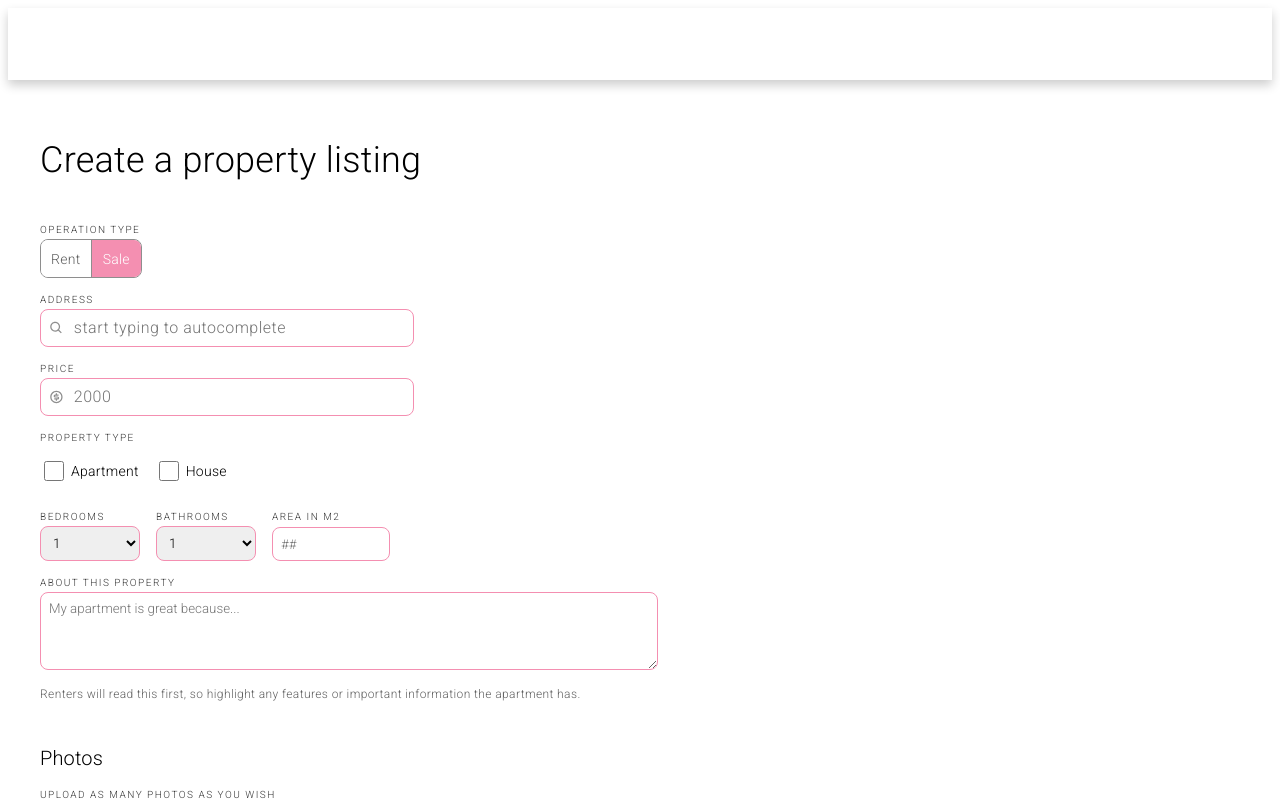
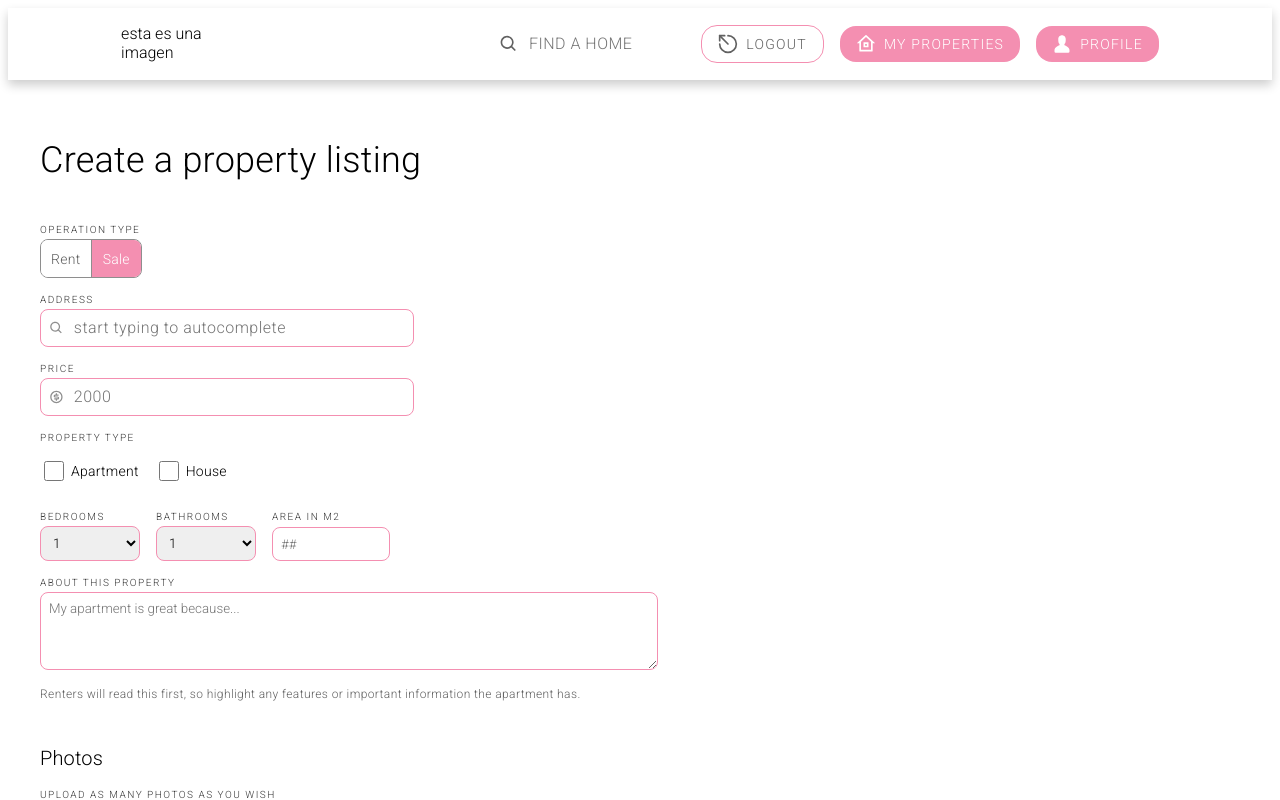
Before and after one commit to NunezGabriel/get-that-home-frontend, a React (Vite) app in the folder get-that-home/: page /form-sale in a window 1280 px wide. Shown: the top 800 px of the page. Built offline with nearby package versions, Linux system fonts and the light colour scheme.

Commit message:
chore: seeker nav + no logged nav + lanlord nav

```diff
--- a/get-that-home/src/components/button.jsx
+++ b/get-that-home/src/components/button.jsx
@@ -22,3 +22,37 @@ export const MainButton = styled.div`
     font-size: 18px;
     color: white;
 `
+export const JoinButton = styled.div`
+    display: flex;
+    padding: 8px 16px;
+    align-items: center;
+    gap: 8px;
+    border-radius: 16px;
+    border: 1px solid #F48FB1;
+    height: 20px;
+    color: #616161;
+    text-align: center;
+    font-size: 14px;
+    font-style: normal;
+    font-weight: 500;
+    line-height: 24px;
+    letter-spacing: 1.25px;
+    text-transform: uppercase;
+`
+export const LoginButton = styled.div`
+    display: flex;
+    padding: 8px 16px;
+    align-items: center;
+    gap: 8px;
+    border-radius: 16px;
+    height: 20px;
+    color: white;
+    text-align: center;
+    font-size: 14px;
+    font-style: normal;
+    font-weight: 500;
+    line-height: 24px;
+    letter-spacing: 1.25px;
+    text-transform: uppercase;
+    background-color: #F48FB1;
+`
--- /dev/null
+++ b/get-that-home/src/components/navBar/lanlordNavBar.jsx
@@ -0,0 +1,38 @@
+import { BiSearch } from 'react-icons/bi';
+import { GoPerson } from 'react-icons/go';
+import { RiHome8Line } from 'react-icons/ri';
+import { LuArrowUpLeftFromCircle } from 'react-icons/lu';
+
+import { NavContainer, ImgContainer, OptionsContianer, Finder } from "./noLoggedNavBar";
+import { MainInput } from '../input';
+import { JoinButton, LoginButton } from '../button';
+
+const LanlordNavBar = () => {
+    return (
+        <NavContainer>
+            <ImgContainer>
+                esta es una imagen
+            </ImgContainer>
+            <OptionsContianer>
+                <Finder>
+                    <BiSearch fontSize={24} color="#616161"/>
+                    <MainInput placeholder="FIND A HOME"/>
+                </Finder>
+                <JoinButton>
+                    <LuArrowUpLeftFromCircle fontSize={20} color="#616161"/>
+                    logout
+                </JoinButton>
+                <LoginButton>
+                    <RiHome8Line fontSize={20} color="white"/>
+                    My Properties
+                </LoginButton>
+                <LoginButton>
+                    <GoPerson fontSize={20} color="white"/>
+                    profile
+                </LoginButton>
+            </OptionsContianer>
+        </NavContainer>
+     );
+}
+
+export default LanlordNavBar;
--- a/get-that-home/src/components/navBar/noLoggedNavBar.jsx
+++ b/get-that-home/src/components/navBar/noLoggedNavBar.jsx
@@ -1,22 +1,58 @@
 import styled from "@emotion/styled";
+import { BiSearch } from 'react-icons/bi';
+import { TbUserPlus } from 'react-icons/tb';
 
-const NavContainer = styled.div`
+import { JoinButton, LoginButton } from "../button";
+import { MainInput } from "../input";
+
+export const NavContainer = styled.div`
     display: flex;
     width: 100%;
     height: 72px;
-    justify-content: center;
+    justify-content: space-around;
     align-items: center;
     box-shadow: 0px 5px 10px 0px rgba(0, 0, 0, 0.20);
 `
-const ImgContainer = styled.div`
+export const ImgContainer = styled.div`
     width: 136px;
     height: 40px;
 `
+export const OptionsContianer = styled.div`
+    display: flex;
+    justify-content: flex-end;
+    align-items: center;
+    gap: 16px;
+`
+export const Finder = styled.div`
+    padding: 8px 16px;
+    width: 170px;
+    height: 40px;
+    display: flex;
+    gap: 8px;
+    align-items: center;
+`
+
 
 const NoLoggedNavBar = () => {
     return (
         <NavContainer>
-
+            <ImgContainer>
+                esta es una imagen
+            </ImgContainer>
+            <OptionsContianer>
+                <Finder>
+                    <BiSearch fontSize={24} color="#616161"/>
+                    <MainInput placeholder="FIND A HOME"/>
+                </Finder>
+                <JoinButton>
+                    <TbUserPlus fontSize={20} color="#616161"/>
+                    join
+                </JoinButton>
+                <LoginButton>
+                    <TbUserPlus fontSize={20} color="white"/>
+                    login
+                </LoginButton>
+            </OptionsContianer>
         </NavContainer>
      );
 }
--- /dev/null
+++ b/get-that-home/src/components/navBar/seekerNavBar.jsx
@@ -0,0 +1,38 @@
+import { BiSearch } from 'react-icons/bi';
+import { GoPerson } from 'react-icons/go';
+import { AiFillHeart } from 'react-icons/ai';
+import { LuArrowUpLeftFromCircle } from 'react-icons/lu';
+
+import { NavContainer, ImgContainer, OptionsContianer, Finder } from "./noLoggedNavBar";
+import { MainInput } from '../input';
+import { JoinButton, LoginButton } from '../button';
+
+const SeekerNavBar = () => {
+    return (
+        <NavContainer>
+            <ImgContainer>
+                esta es una imagen
+            </ImgContainer>
+            <OptionsContianer>
+                <Finder>
+                    <BiSearch fontSize={24} color="#616161"/>
+                    <MainInput placeholder="FIND A HOME"/>
+                </Finder>
+                <JoinButton>
+                    <LuArrowUpLeftFromCircle fontSize={20} color="#616161"/>
+                    logout
+                </JoinButton>
+                <LoginButton>
+                    <AiFillHeart fontSize={20} color="white"/>
+                    Saved Properties
+                </LoginButton>
+                <LoginButton>
+                    <GoPerson fontSize={20} color="white"/>
+                    profile
+                </LoginButton>
+            </OptionsContianer>
+        </NavContainer>
+     );
+}
+
+export default SeekerNavBar;
--- a/get-that-home/src/pages/form-sale.jsx
+++ b/get-that-home/src/pages/form-sale.jsx
@@ -5,6 +5,9 @@ import { BsArrowBarUp } from 'react-icons/bs';
 import { Link } from "react-router-dom";
 
 import NoLoggedNavBar from "../components/navBar/noLoggedNavBar";
+import SeekerNavBar from "../components/navBar/seekerNavBar";
+import LanlordNavBar from "../components/navBar/lanlordNavBar";
+
 import MainTitle from "../components/mainTitle";
 import Label from "../components/label";
 import { Text, SubTitle } from "../components/simpleText";
@@ -38,7 +41,7 @@ const FormSale = ({b_color}) => {
     `
     return (
         <div>
-         <NoLoggedNavBar></NoLoggedNavBar>
+         <LanlordNavBar></LanlordNavBar>
         <MainContainer>
             <MainTitle>
                 Create a property listing
```
Also changed, not shown: get-that-home/src/assets/logo.svg (added).
